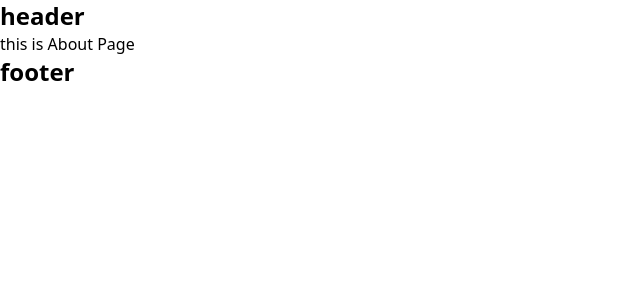
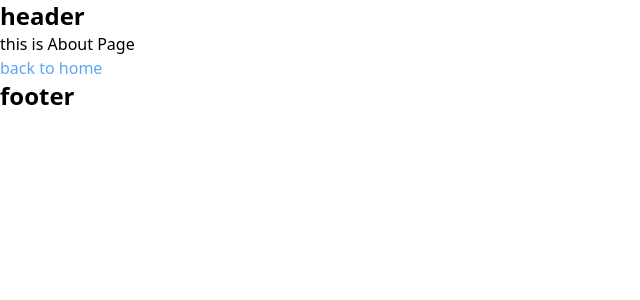
Before and after one commit to talha-fullstackdev/learning-next-js, a Next.js app in the folder learning-nextjs/: page /about in a window 1280 px wide. Shown: the top 300 px of the page, without its empty margins (0-640 px from the left). Built offline with nearby package versions, Linux system fonts and the light colour scheme.

Commit message:
learn about replace attribute in Link componnet

```diff
--- a/learning-nextjs/src/app/about/page.js
+++ b/learning-nextjs/src/app/about/page.js
@@ -1,7 +1,12 @@
 import React from 'react'
+import Link from 'next/link'
 const AboutPage = () => {
   return (
-    <div>this is  About Page</div>
+    <div>
+      <h1>this is  About Page</h1>
+      <Link href="/" className='text-blue-400 hover:underline hover:underline-offset-4' title='back home?'>back to home</Link>
+    </div>
+
   )
 }
 
```
